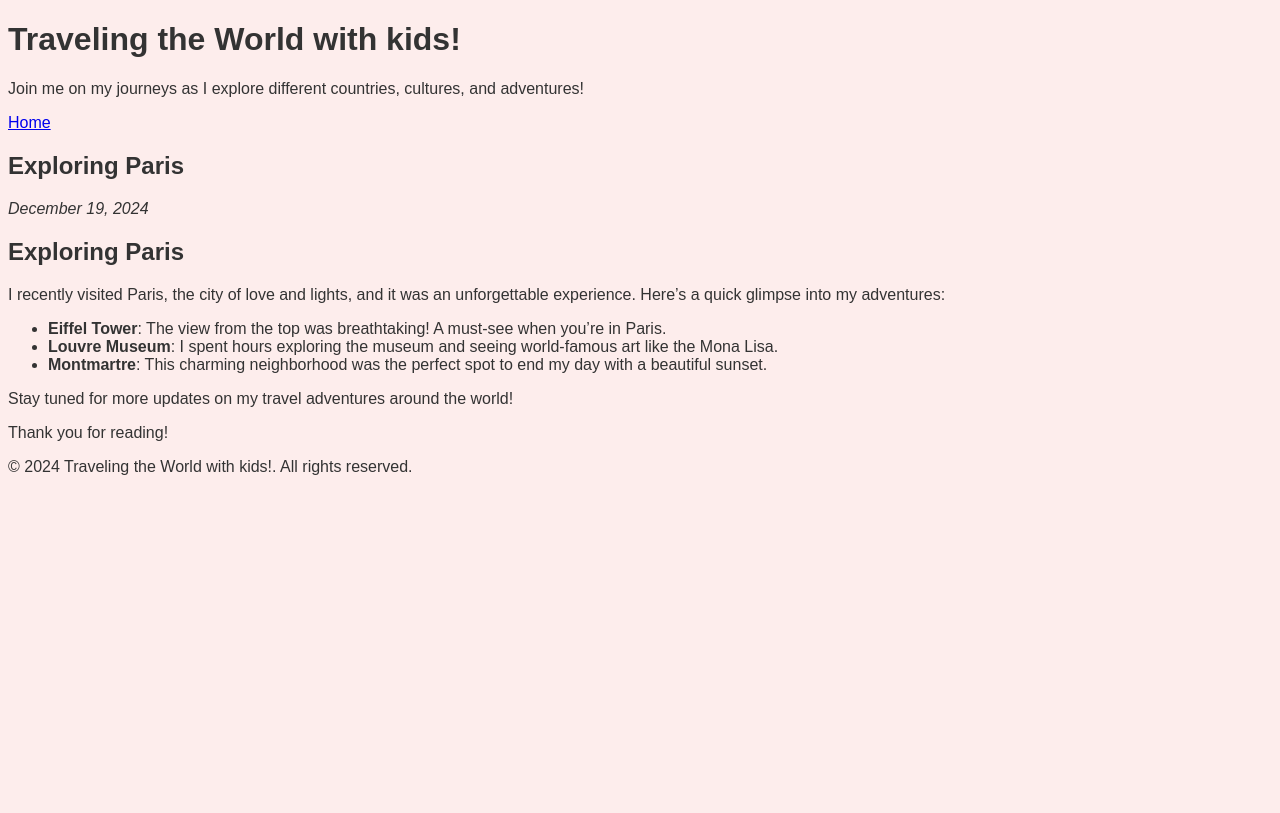
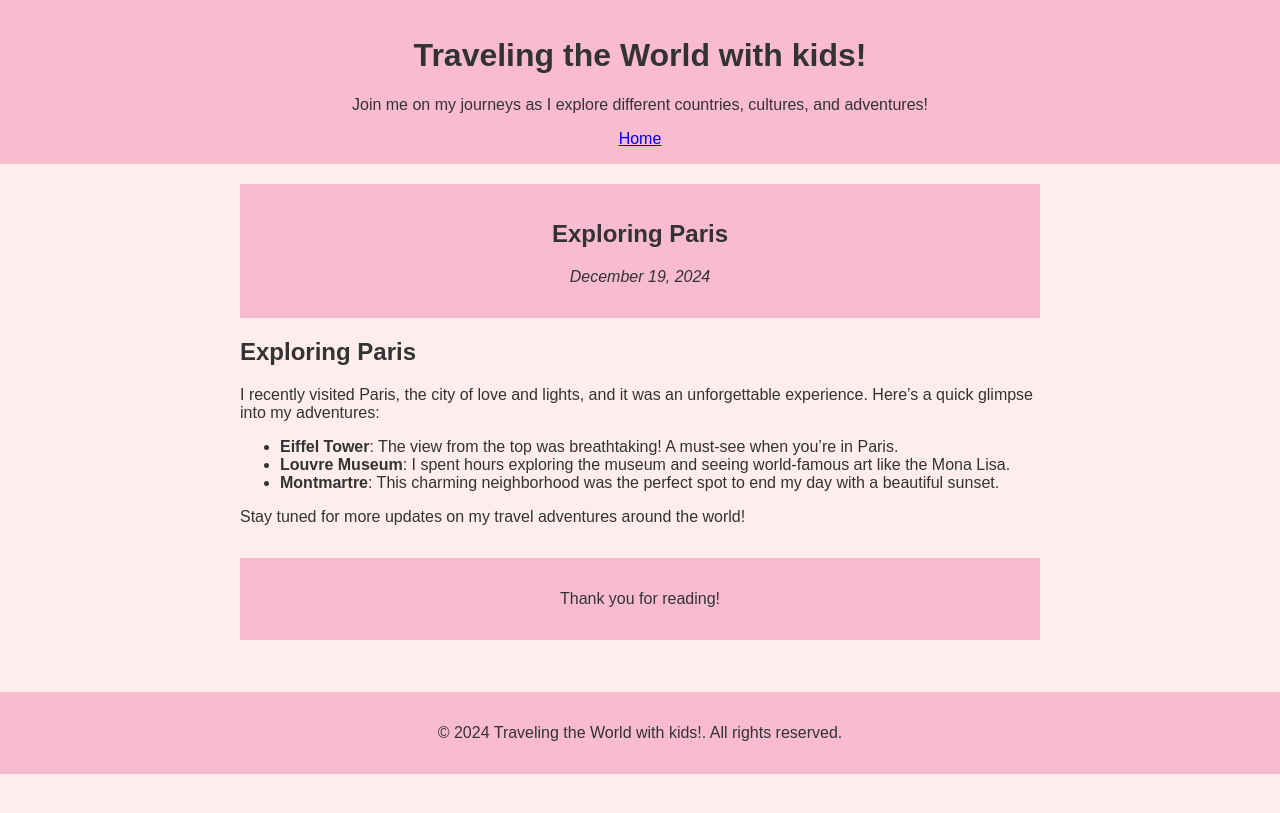
Before and after one commit to charming-content/travelwithkids.github.io, a Jekyll site: the page built from _posts/2024-12-19-exploring-paris.md, in a window 1280 px wide. Shown: the top 813 px of the page. Built offline with Jekyll 4.4.1, drawn with Linux system fonts in a browser that asks for light colours.

Commit message:
Update style.css

```diff
--- a/assets/style.css
+++ b/assets/style.css
@@ -1,6 +1,27 @@
-/* Add this to your style.css file */
+/* assets/style.css */
 body {
-  background-color: #FDEDEC; /* Light pastel pink */
-  color: #333;              /* Optional: text color for better contrast */
-  font-family: Arial, sans-serif; /* Optional: specify a font */
+  background-color: #FDEDEC; /* Pastel pink background */
+  color: #333;
+  font-family: Arial, sans-serif;
+  margin: 0;
+  padding: 0;
 }
+
+header {
+  background-color: #F8BBD0; /* Light pastel pink */
+  padding: 1em;
+  text-align: center;
+}
+
+main {
+  padding: 20px;
+  max-width: 800px;
+  margin: auto;
+}
+
+footer {
+  background-color: #F8BBD0;
+  text-align: center;
+  padding: 1em;
+  margin-top: 2em;
+}
```
